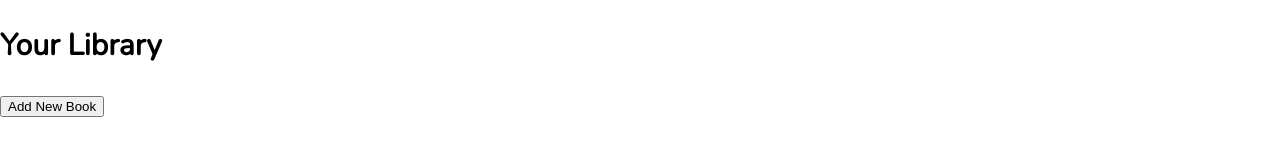
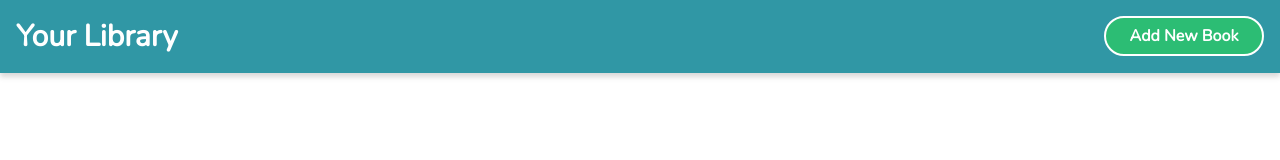
Before and after one commit to njcushing/odin-library, a plain HTML site: page index.html in a window 1280 px wide. Drawn offline with nearby package versions, Linux system fonts and the light colour scheme.

Commit message:
Style header section, title and button

```diff
--- a/index.html
+++ b/index.html
@@ -7,10 +7,11 @@
         <script src="index.js" defer></script>
     </head>
     <body>
-        <div class="header">
-            <h2 class="header-title">Your Library</h2>
-            <button class="new-book-button">Add New Book</button>
+        <div class="content">
+            <div class="header">
+                <h2 class="header-title no-select">Your Library</h2>
+                <button class="new-book-button">Add New Book</button>
+            </div>
         </div>
-
     </body>
 </html>
--- a/styles.css
+++ b/styles.css
@@ -17,3 +17,47 @@ body {
         sans-serif, "Apple Color Emoji", "Segoe UI Emoji", "Segoe UI Symbol";
     font-size: 20px;
 }
+
+.no-select {
+    -webkit-touch-callout: none;    /* iOS Safari */
+    -webkit-user-select: none;      /* Safari */
+    -khtml-user-select: none;       /* Konqueror HTML */
+    -moz-user-select: none;         /* Old versions of Firefox */
+    -ms-user-select: none;          /* Internet Explorer/Edge */
+    user-select: none;              /* Non-prefixed version, currently
+                                       supported by Chrome, Edge, Opera and Firefox */
+}
+
+h2 {
+    padding: 0px;
+    margin: 0px;
+}
+
+.content {
+    display: grid;
+    grid-template-rows: auto 1fr;
+}
+
+.header {
+    display: flex;
+    flex-wrap: nowrap;
+    justify-content: space-between;
+    gap: 1rem;
+    padding: 0.8rem;
+    color: white;
+    background-color: #3097a5;
+    box-shadow: 0px 4px 5px -0px rgba(128, 128, 128, 0.3);
+    white-space: nowrap;
+}
+
+.new-book-button {
+    font-family: var(--nunito-font-family);
+    font-size: 0.8rem;
+    font-weight: bold;
+    border-radius: 9999px;
+    color: white;
+    background-color: #2cbd74;
+    border: 2px solid white;
+    height: 2rem;
+    width: 8rem;
+}
```
